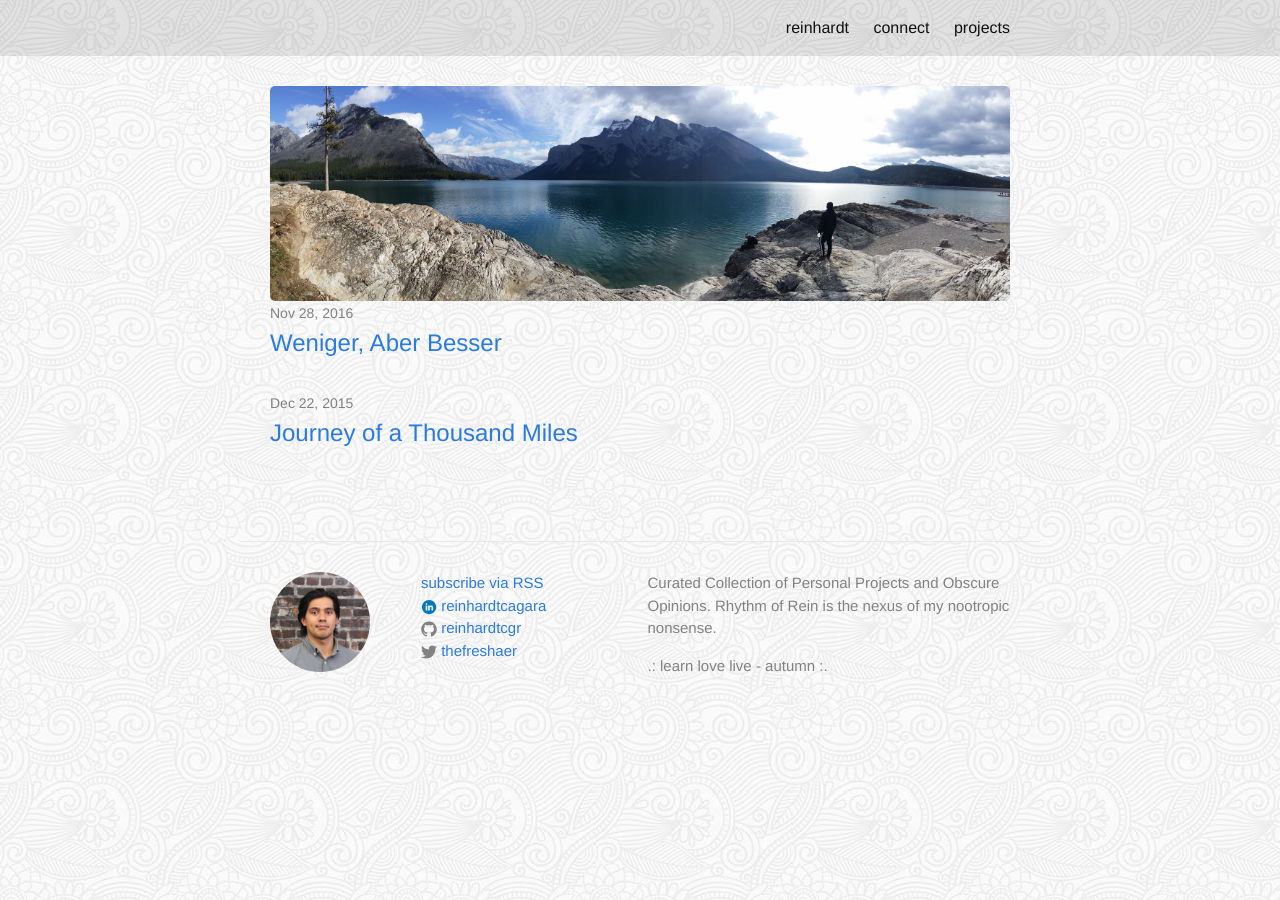
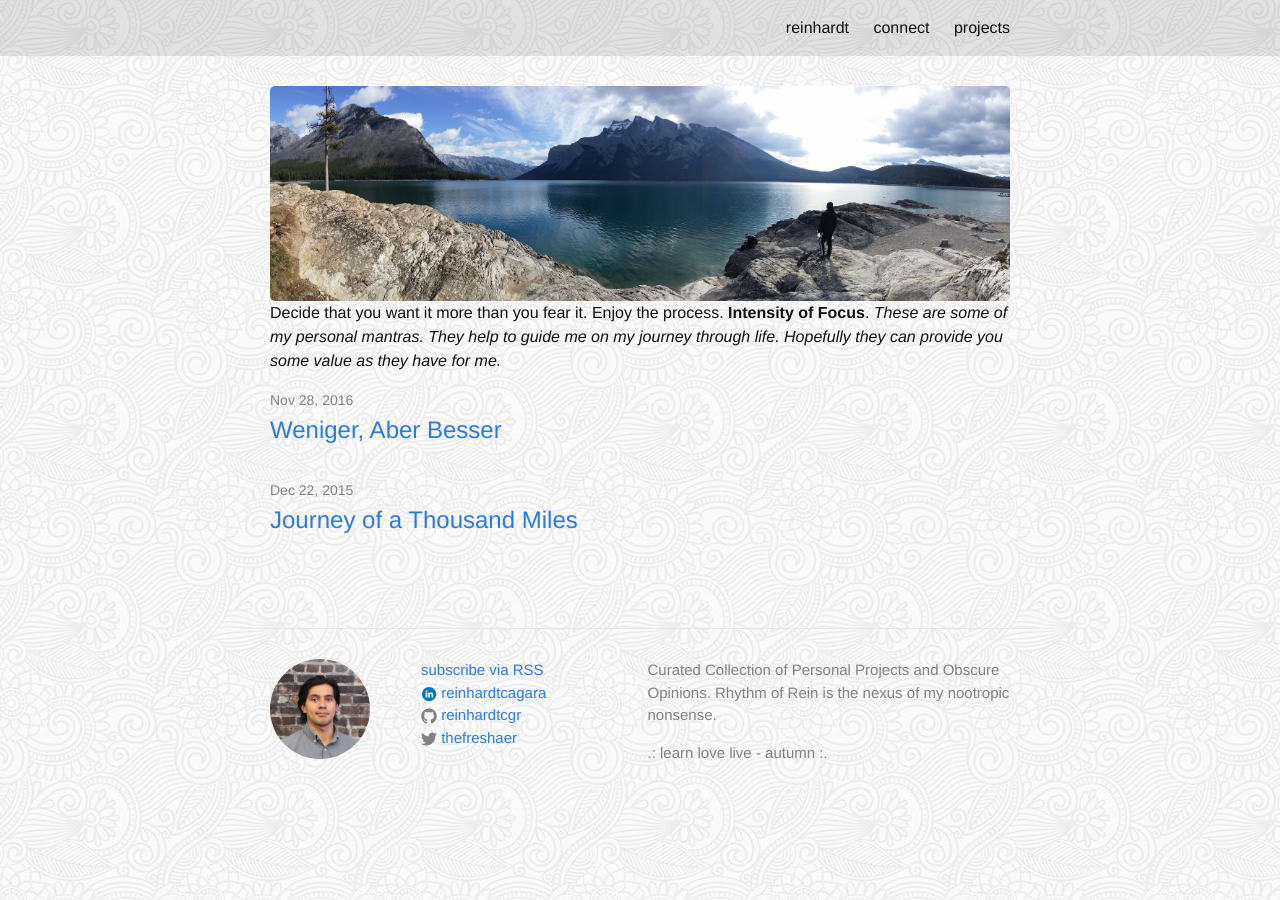
Before and after one commit to reinhardt021/reinhardt021.github.io, a Jekyll site: the page built from index.html, in a window 1280 px wide. Built offline with Jekyll 4.4.1, drawn with Linux system fonts in a browser that asks for light colours.

Commit message:
added few more lines to main posts pages

```diff
--- a/index.html
+++ b/index.html
@@ -5,7 +5,16 @@ layout: default
 <div class="home">
 
   <img id="adventure" src="{{ site.url }}/assets/adventure.jpg"/>
-
+  <p>
+      Decide that you want it more than you fear it.
+      Enjoy the process.
+      <strong>Intensity of Focus</strong>.
+      <em>
+          These are some of my personal mantras.
+          They help to guide me on my journey through life.
+          Hopefully they can provide you some value as they have for me.
+      </em>
+  </p>
   <!-- <h1 class="page-heading">POSTS</h1> -->
   <ul class="post-list">
     {% for post in site.posts %}
```
